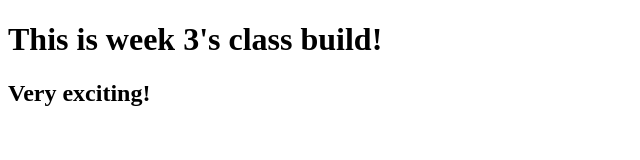
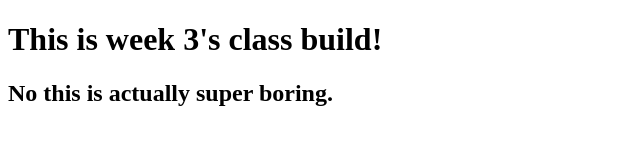
Before and after one commit to cayleyr/Week-3-Class-Build, a plain HTML site: page index.html in a window 1280 px wide. Shown: the whole page, without its empty margins (0-640 px from the left). Drawn offline with Linux system fonts and the light colour scheme.

Commit message:
updating index copy

```diff
--- a/index.html
+++ b/index.html
@@ -5,6 +5,6 @@
 </head>
 <body>
 <h1>This is week 3's class build!</h1>
-<h2>Very exciting!</h2>
+<h2>No this is actually super boring.</h2>
 </body>
 </html>
```
